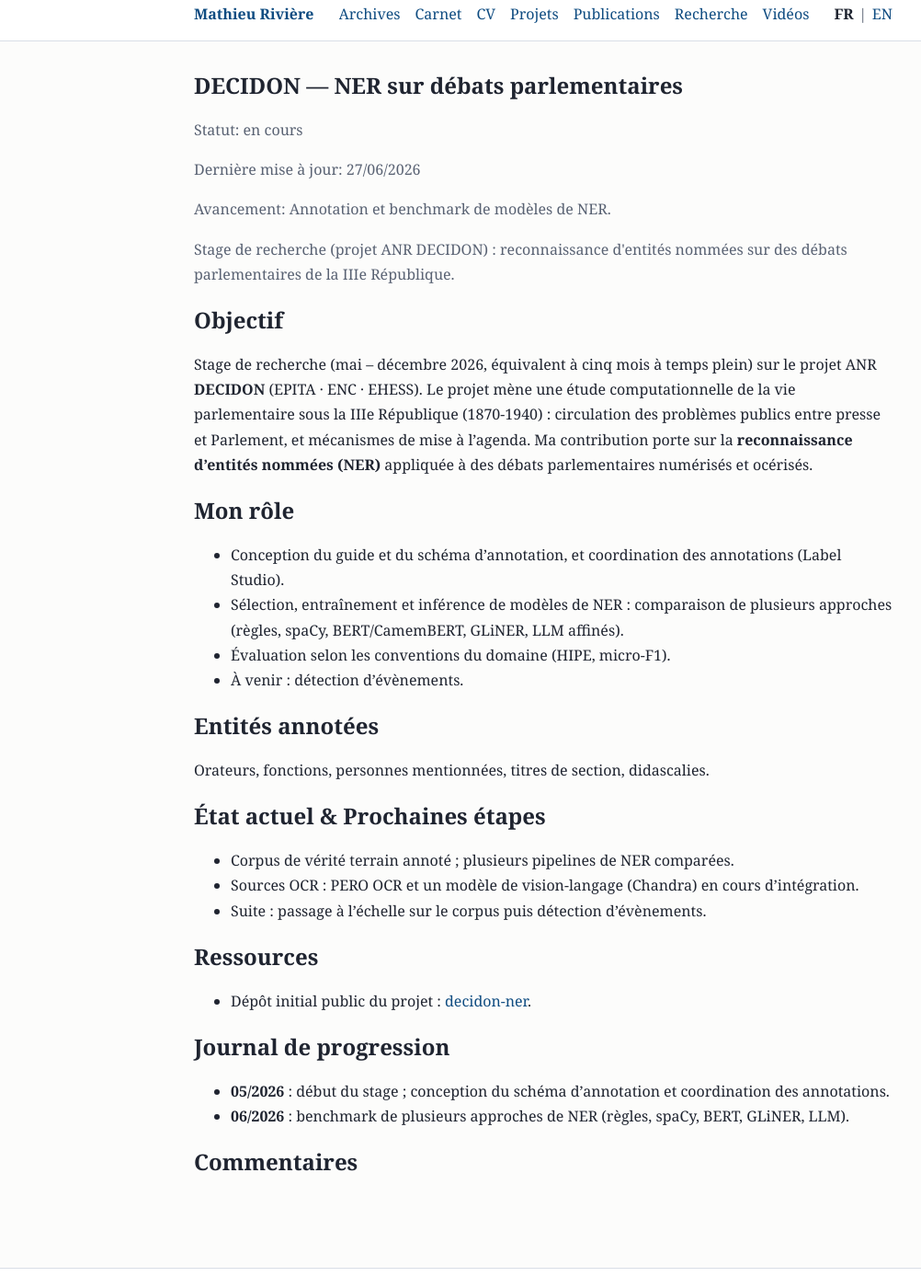
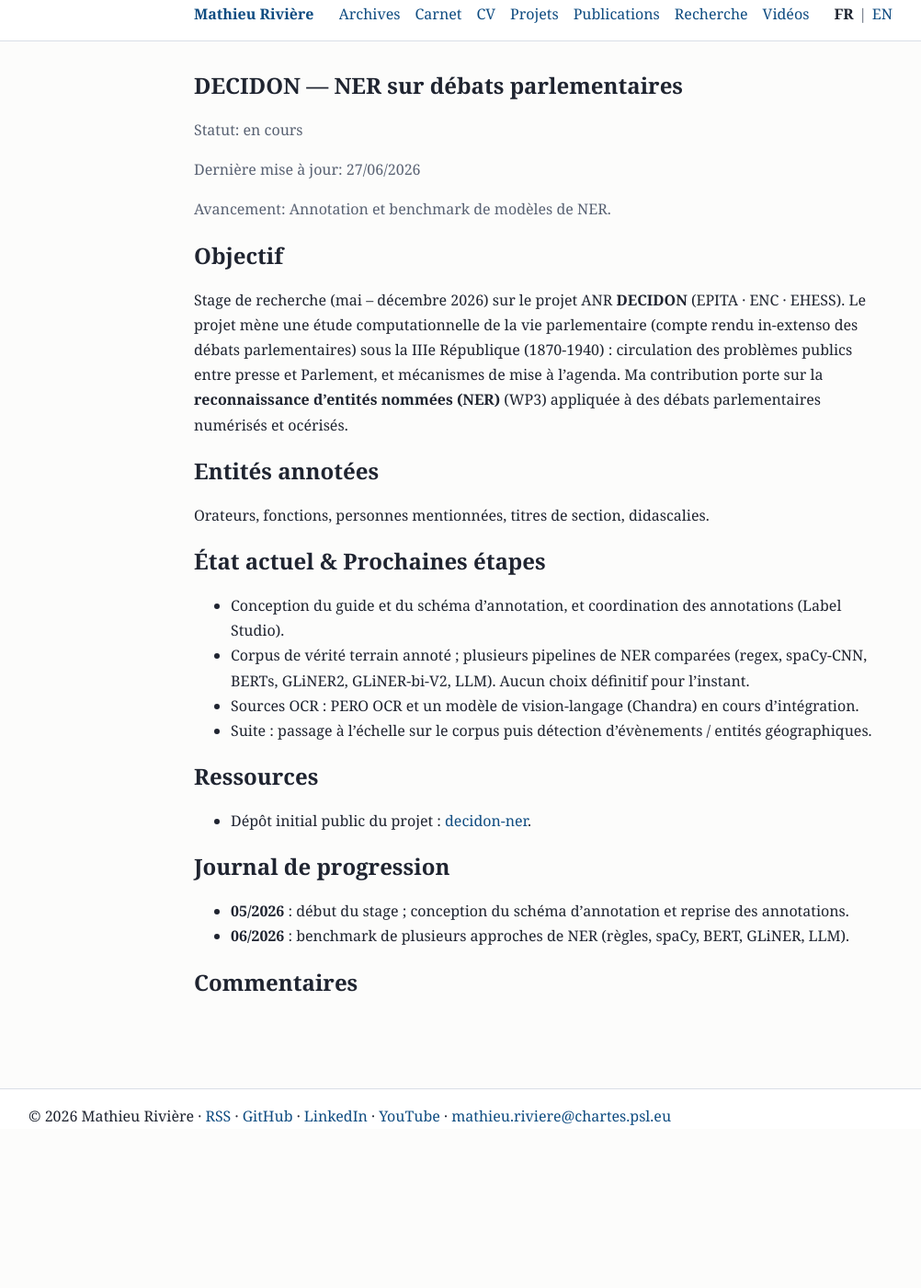
Before and after one commit to icimathieu/icimathieu.github.io, a Jekyll site: the page built from content/_projects/fr/decidon.md, in a window 1280 px wide and 1400 px high, scrolled down 192 px. Shown: the whole window at 92% size, without its empty margins (49-1051 px from the left). Built offline with Jekyll 4.4.1, drawn with Linux system fonts in a browser that asks for light colours; comment, search, counter and statistics services are not loaded; after the commit the page ends 1435 px from its top, so only the background shows below that.

Commit message:
Sync EN: decidon & projet-2026 (maj corps FR)
Co-Authored-By: Claude Opus 4.8 <noreply@anthropic.com>

```diff
--- a/content/_projects/fr/decidon.md
+++ b/content/_projects/fr/decidon.md
@@ -1,6 +1,5 @@
 ---
 title: "DECIDON — NER sur débats parlementaires"
-description: "Stage de recherche (projet ANR DECIDON) : reconnaissance d'entités nommées sur des débats parlementaires de la IIIe République."
 date: 2026-05-01
 last_update: 2026-06-27
 status: "en cours"
@@ -16,14 +15,7 @@ translation_key: project-decidon
 
 ## Objectif
 
-Stage de recherche (mai – décembre 2026, équivalent à cinq mois à temps plein) sur le projet ANR **DECIDON** (EPITA · ENC · EHESS). Le projet mène une étude computationnelle de la vie parlementaire sous la IIIe République (1870-1940) : circulation des problèmes publics entre presse et Parlement, et mécanismes de mise à l'agenda. Ma contribution porte sur la **reconnaissance d'entités nommées (NER)** appliquée à des débats parlementaires numérisés et océrisés.
-
-## Mon rôle
-
-- Conception du guide et du schéma d'annotation, et coordination des annotations (Label Studio).
-- Sélection, entraînement et inférence de modèles de NER : comparaison de plusieurs approches (règles, spaCy, BERT/CamemBERT, GLiNER, LLM affinés).
-- Évaluation selon les conventions du domaine (HIPE, micro-F1).
-- À venir : détection d'évènements.
+Stage de recherche (mai – décembre 2026) sur le projet ANR **DECIDON** (EPITA · ENC · EHESS). Le projet mène une étude computationnelle de la vie parlementaire (compte rendu in-extenso des débats parlementaires) sous la IIIe République (1870-1940) : circulation des problèmes publics entre presse et Parlement, et mécanismes de mise à l'agenda. Ma contribution porte sur la **reconnaissance d'entités nommées (NER)** (WP3) appliquée à des débats parlementaires numérisés et océrisés.
 
 ## Entités annotées
 
@@ -31,9 +23,10 @@ Orateurs, fonctions, personnes mentionnées, titres de section, didascalies.
 
 ## État actuel & Prochaines étapes
 
-- Corpus de vérité terrain annoté ; plusieurs pipelines de NER comparées.
+- Conception du guide et du schéma d'annotation, et coordination des annotations (Label Studio).
+- Corpus de vérité terrain annoté ; plusieurs pipelines de NER comparées (regex, spaCy-CNN, BERTs, GLiNER2, GLiNER-bi-V2, LLM). Aucun choix définitif pour l'instant.
 - Sources OCR : PERO OCR et un modèle de vision-langage (Chandra) en cours d'intégration.
-- Suite : passage à l'échelle sur le corpus puis détection d'évènements.
+- Suite : passage à l'échelle sur le corpus puis détection d'évènements / entités géographiques.
 
 ## Ressources
 
@@ -41,5 +34,5 @@ Orateurs, fonctions, personnes mentionnées, titres de section, didascalies.
 
 ## Journal de progression
 
-- **05/2026** : début du stage ; conception du schéma d'annotation et coordination des annotations.
+- **05/2026** : début du stage ; conception du schéma d'annotation et reprise des annotations.
 - **06/2026** : benchmark de plusieurs approches de NER (règles, spaCy, BERT, GLiNER, LLM).
```
Also changed, not shown: content/_projects/en/decidon-en.md (+5 -11 lines).
